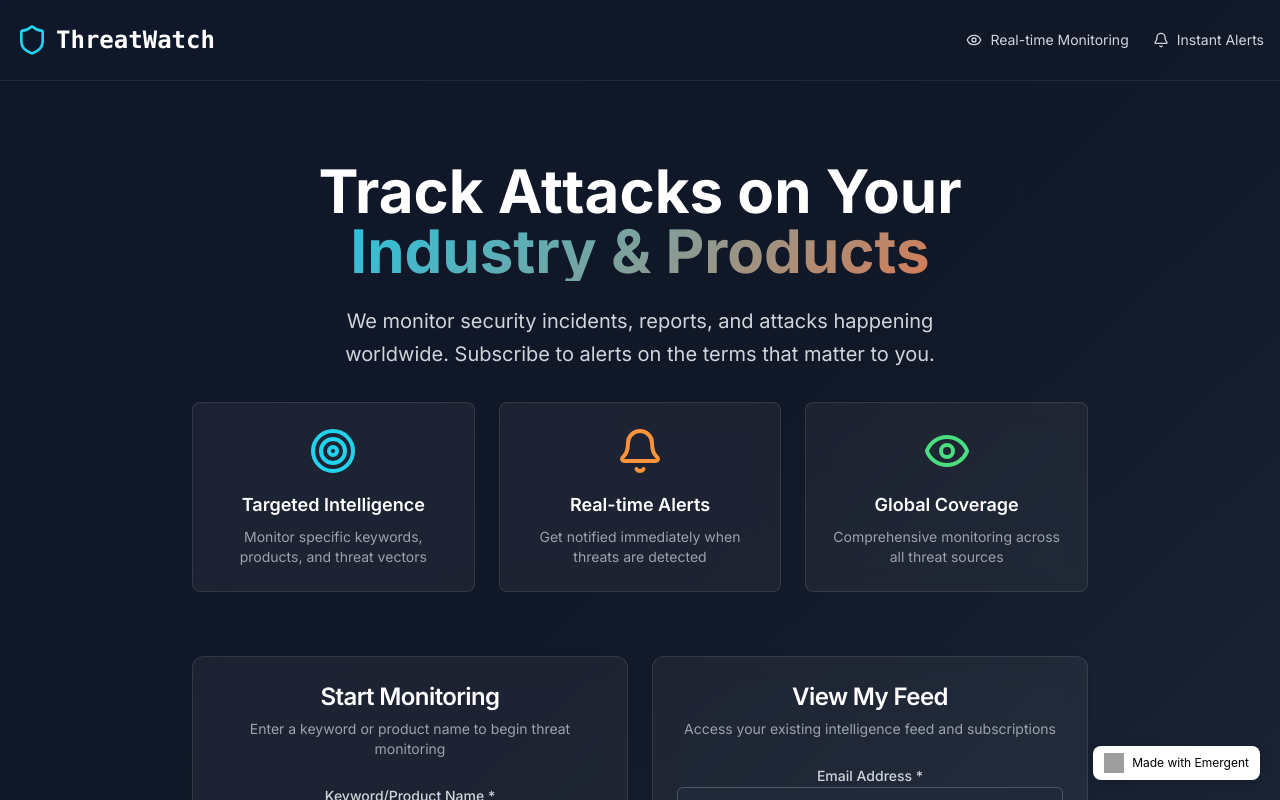
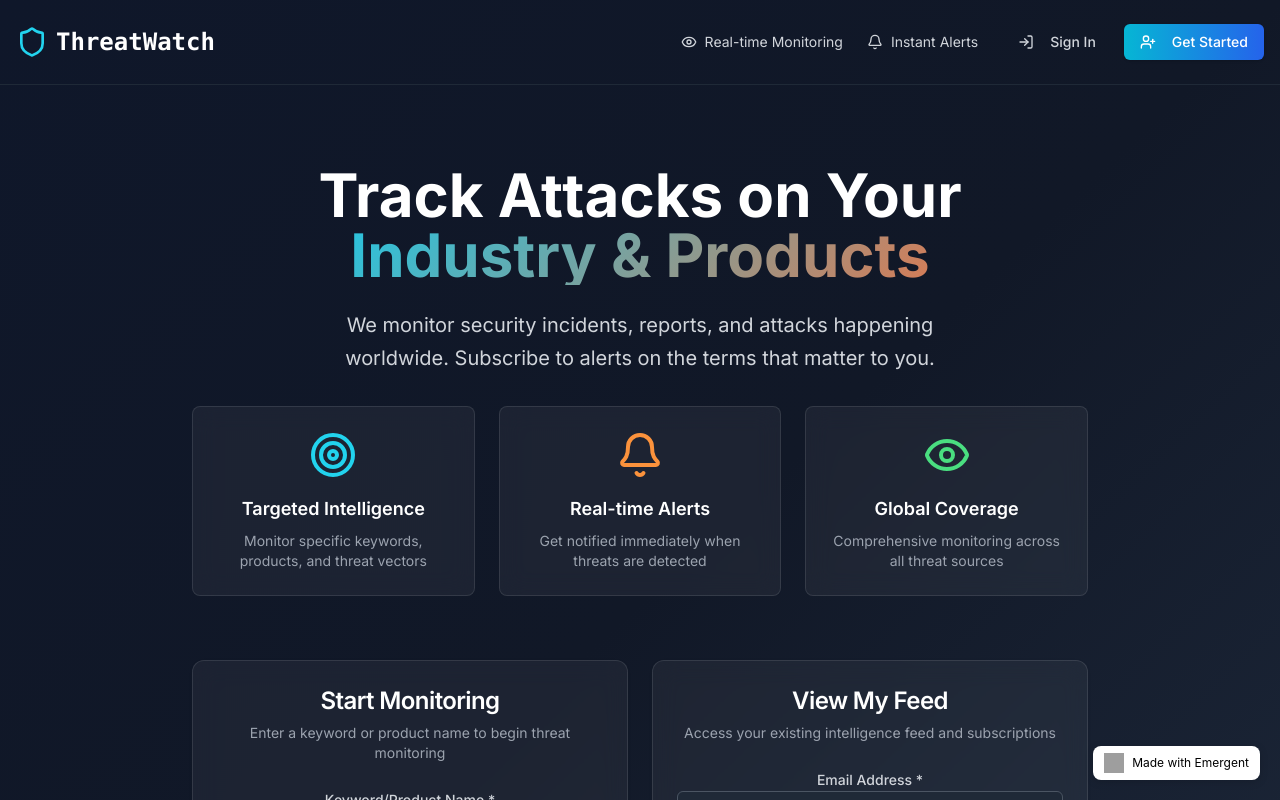
Before and after one commit to nileshevrywhr/threatwatch-4, a React (Create React App) app in the folder frontend/: page / in a window 1280 px wide. Shown: the top 800 px of the page. Built offline with nearby package versions, Linux system fonts and the light colour scheme; grey boxes are pictures that could not be loaded.

Commit message:
auto-commit for 3e859ed6-0088-4608-94ce-861c3c4565af

```diff
--- a/frontend/src/components/LandingPage.js
+++ b/frontend/src/components/LandingPage.js
@@ -183,6 +183,8 @@ const LandingPage = () => {
             <Shield className="h-8 w-8 text-cyan-400" />
             <span className="text-2xl font-bold text-white font-mono">ThreatWatch</span>
           </div>
+
+          <div className="flex items-center space-x-6">
             <div className="hidden md:flex items-center space-x-6 text-gray-300">
               <div className="flex items-center space-x-2">
                 <Eye className="h-4 w-4" />
@@ -192,6 +194,34 @@ const LandingPage = () => {
                 <Bell className="h-4 w-4" />
                 <span className="text-sm">Instant Alerts</span>
               </div>
+            </div>
+
+            {/* Authentication Section */}
+            {user ? (
+              <UserMenu
+                user={user}
+                onLogout={handleLogout}
+                onShowSubscriptionPlans={() => setShowSubscriptionPlans(true)}
+              />
+            ) : (
+              <div className="flex items-center space-x-3">
+                <Button
+                  onClick={() => setShowAuthModal(true)}
+                  variant="ghost"
+                  className="text-gray-300 hover:text-white hover:bg-gray-800"
+                >
+                  <LogIn className="h-4 w-4 mr-2" />
+                  Sign In
+                </Button>
+                <Button
+                  onClick={() => setShowAuthModal(true)}
+                  className="bg-gradient-to-r from-cyan-500 to-blue-600 hover:from-cyan-600 hover:to-blue-700 text-white"
+                >
+                  <UserPlus className="h-4 w-4 mr-2" />
+                  Get Started
+                </Button>
+              </div>
+            )}
           </div>
         </div>
       </header>
```
Lines whose indentation alone changed are shown as unchanged.
